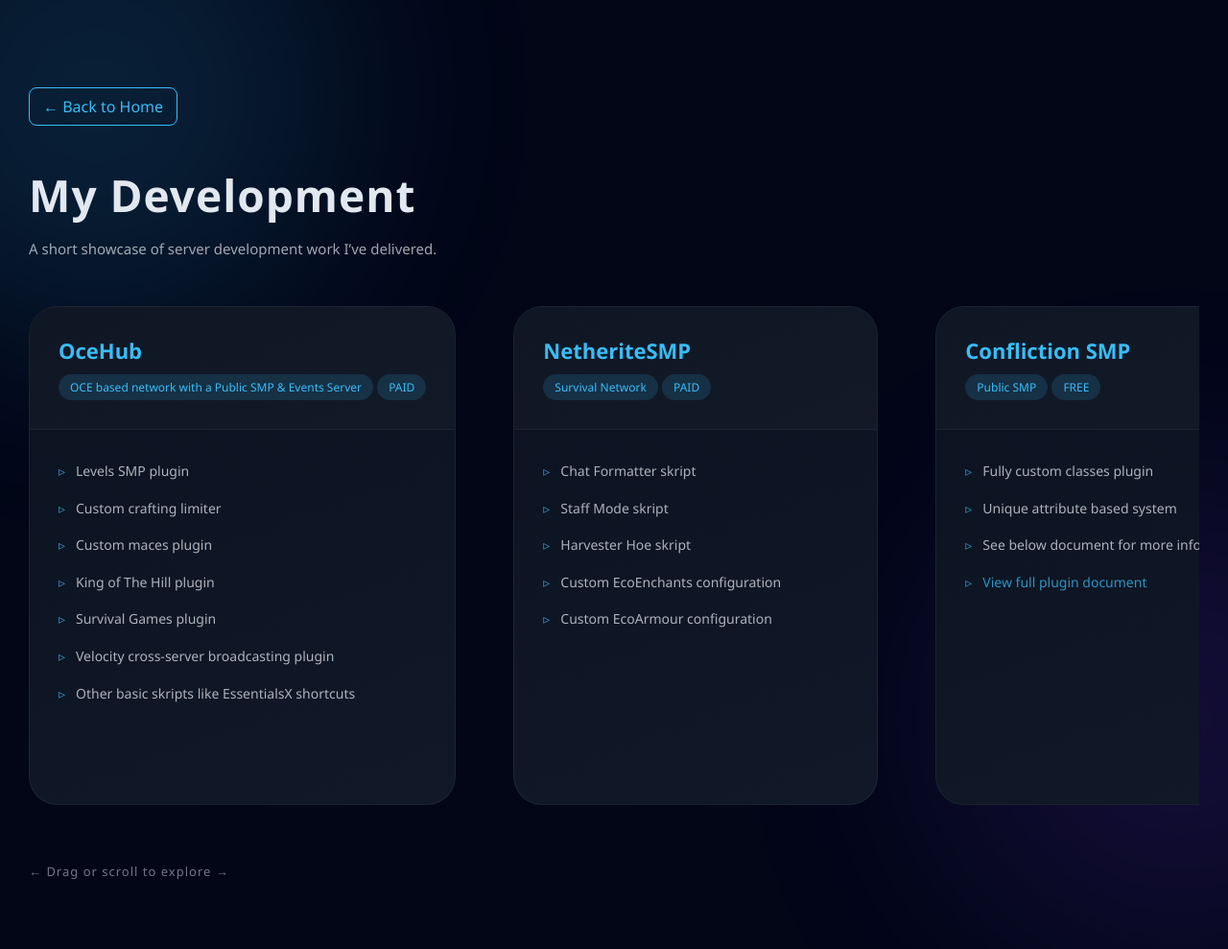
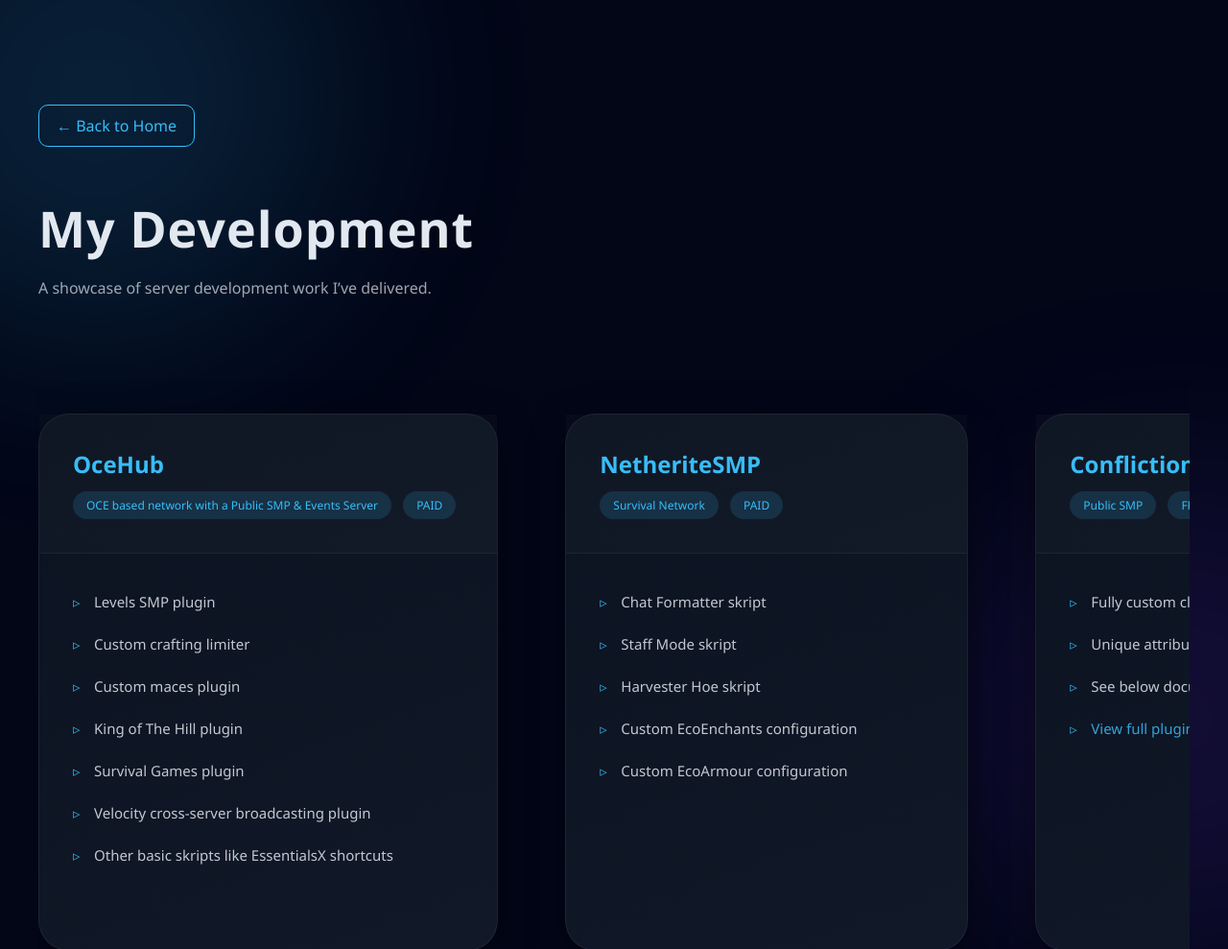
Before and after one commit to TYPOPLAYS/typoplays.github.io, a plain HTML site: page development.html in a window 1280 px wide. Shown: the top 989 px of the page at 96% size. Drawn offline with Linux system fonts and the light colour scheme.

Commit message:
Update development.html

```diff
--- a/development.html
+++ b/development.html
@@ -20,7 +20,6 @@
   animation: fadeIn 1.2s ease;
 }
 
-/* Background glow orbs */
 body::before,
 body::after {
   content: "";
@@ -51,21 +50,21 @@
 }
 
 .container {
-  max-width: 1300px;
+  max-width: 1400px;
   margin: auto;
-  padding: 100px 30px;
+  padding: 120px 40px;
 }
 
 .nav {
-  margin-bottom: 50px;
+  margin-bottom: 60px;
 }
 
 .nav a {
   text-decoration: none;
   color: #38bdf8;
   border: 1px solid #38bdf8;
-  padding: 8px 14px;
-  border-radius: 8px;
+  padding: 10px 18px;
+  border-radius: 10px;
   transition: 0.3s ease;
 }
 
@@ -75,25 +74,24 @@
 }
 
 h1 {
-  font-size: 46px;
-  margin-bottom: 10px;
+  font-size: 52px;
+  margin-bottom: 15px;
   letter-spacing: 1px;
 }
 
 .subtitle {
   opacity: 0.7;
-  margin-bottom: 50px;
-  font-size: 15px;
+  margin-bottom: 70px;
+  font-size: 16px;
 }
 
-/* Scroll section */
 .dev-scroll {
   display: flex;
-  gap: 60px;
+  gap: 70px;
   overflow-x: auto;
   scroll-snap-type: x mandatory;
   scroll-behavior: smooth;
-  padding-bottom: 40px;
+  padding: 50px 10px 100px 10px;
   cursor: grab;
 }
 
@@ -108,27 +106,27 @@
 
 .dev-card {
   position: relative;
-  min-width: 380px;
-  height: 520px;
-  border-radius: 30px;
+  min-width: 420px;
+  height: 560px;
+  border-radius: 32px;
   flex-shrink: 0;
   scroll-snap-align: start;
-  overflow: hidden;
-  padding: 0;
   background: linear-gradient(160deg, #0b1220, #111827);
   border: 1px solid rgba(255,255,255,0.06);
-  transition: 0.4s ease;
+  transition: 0.4s cubic-bezier(.2,.8,.2,1);
   backdrop-filter: blur(12px);
+  box-shadow: 0 10px 40px rgba(0,0,0,0.4);
 }
 
-/* Subtle depth layer */
 .dev-card::after {
   content: "";
   position: absolute;
   inset: 0;
-  background: radial-gradient(circle at 80% 20%, rgba(56,189,248,0.15), transparent 60%);
+  border-radius: inherit;
+  background: radial-gradient(circle at 80% 20%, rgba(56,189,248,0.25), transparent 60%);
   opacity: 0;
   transition: 0.4s ease;
+  pointer-events: none;
 }
 
 .dev-card:hover::after {
@@ -136,50 +134,50 @@
 }
 
 .dev-card:hover {
-  transform: translateY(-12px) scale(1.04);
-  box-shadow: 0 20px 80px rgba(56,189,248,0.2);
+  transform: translateY(-18px) scale(1.06);
+  box-shadow: 0 30px 120px rgba(56,189,248,0.25);
 }
 
 .card-header {
-  padding: 30px;
+  padding: 35px;
   border-bottom: 1px solid rgba(255,255,255,0.05);
   background: rgba(255,255,255,0.02);
 }
 
 .card-header h2 {
   margin: 0;
-  font-size: 22px;
+  font-size: 24px;
   color: #38bdf8;
 }
 
 .badge {
   display: inline-block;
-  margin-top: 10px;
+  margin-top: 12px;
+  margin-right: 8px;
   font-size: 12px;
-  padding: 5px 12px;
+  padding: 6px 14px;
   border-radius: 20px;
   background: rgba(56,189,248,0.15);
   color: #38bdf8;
 }
 
 .card-body {
-  padding: 30px;
-  transition: 0.3s ease;
+  padding: 35px;
 }
 
 .card-body ul {
   list-style: none;
   padding: 0;
   margin: 0;
-  font-size: 14px;
-  line-height: 1.9;
-  opacity: 0.75;
+  font-size: 15px;
+  line-height: 2;
+  opacity: 0.85;
   transition: 0.3s ease;
 }
 
 .card-body li {
-  margin-bottom: 12px;
-  padding-left: 18px;
+  margin-bottom: 14px;
+  padding-left: 22px;
   position: relative;
 }
 
@@ -192,28 +190,56 @@
 
 .dev-card:hover .card-body ul {
   opacity: 1;
-  transform: scale(1.02);
+  transform: scale(1.04);
 }
 
-/* Link styling */
 .card-body a {
   color: #38bdf8;
   text-decoration: none;
+  border-bottom: 1px solid transparent;
   transition: 0.3s ease;
-  border-bottom: 1px solid transparent;
 }
 
 .card-body a:hover {
   border-bottom: 1px solid #38bdf8;
-  text-shadow: 0 0 10px rgba(56,189,248,0.7);
+  text-shadow: 0 0 12px rgba(56,189,248,0.9);
 }
 
-/* Scroll hint */
 .scroll-hint {
-  margin-top: 20px;
+  margin-top: 25px;
   font-size: 13px;
   opacity: 0.5;
   letter-spacing: 1px;
+}
+
+@media (max-width: 900px) {
+  .container {
+    padding: 80px 20px;
+  }
+
+  h1 {
+    font-size: 38px;
+  }
+
+  .dev-scroll {
+    flex-direction: column;
+    overflow-x: hidden;
+    gap: 40px;
+    padding: 0;
+  }
+
+  .dev-card {
+    min-width: 100%;
+    height: auto;
+  }
+
+  .dev-card:hover {
+    transform: translateY(-8px) scale(1.02);
+  }
+
+  .scroll-hint {
+    display: none;
+  }
 }
 </style>
 </head>
@@ -226,7 +252,7 @@
 </div>
 
 <h1>My Development</h1>
-<p class="subtitle">A short showcase of server development work I’ve delivered.</p>
+<p class="subtitle">A showcase of server development work I’ve delivered.</p>
 
 <div class="dev-scroll">
 
@@ -277,7 +303,7 @@
         <li>Fully custom classes plugin</li>
         <li>Unique attribute based system</li>
         <li>See below document for more info.</li>
-        <li><a href="https://docs.google.com/document/d/15WZ01Fwi_6O8xo1ZnH1Fyb2XMHVryMtT4oZoQ6DV_Vk" target="_blank">View full plugin document</a></li>
+        <li><a href="https://docs.google.com/document/d/15WZ01Fwi_6O8xo1ZnH1Fyb2XMHVryMtT4oZoQ6DV_Vk" target="_blank" rel="noopener noreferrer">View full plugin document</a></li>
       </ul>
     </div>
   </div>
```
